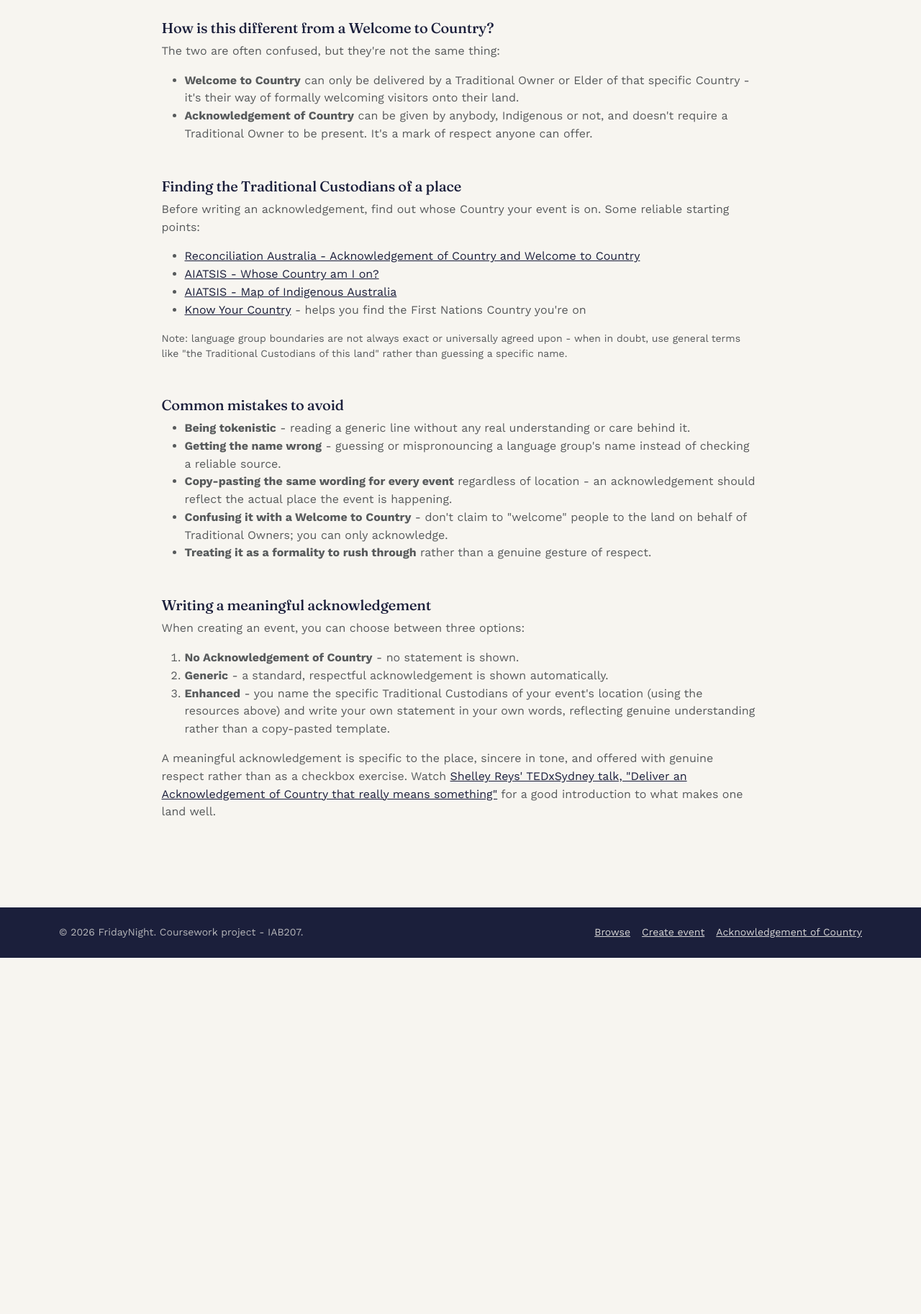
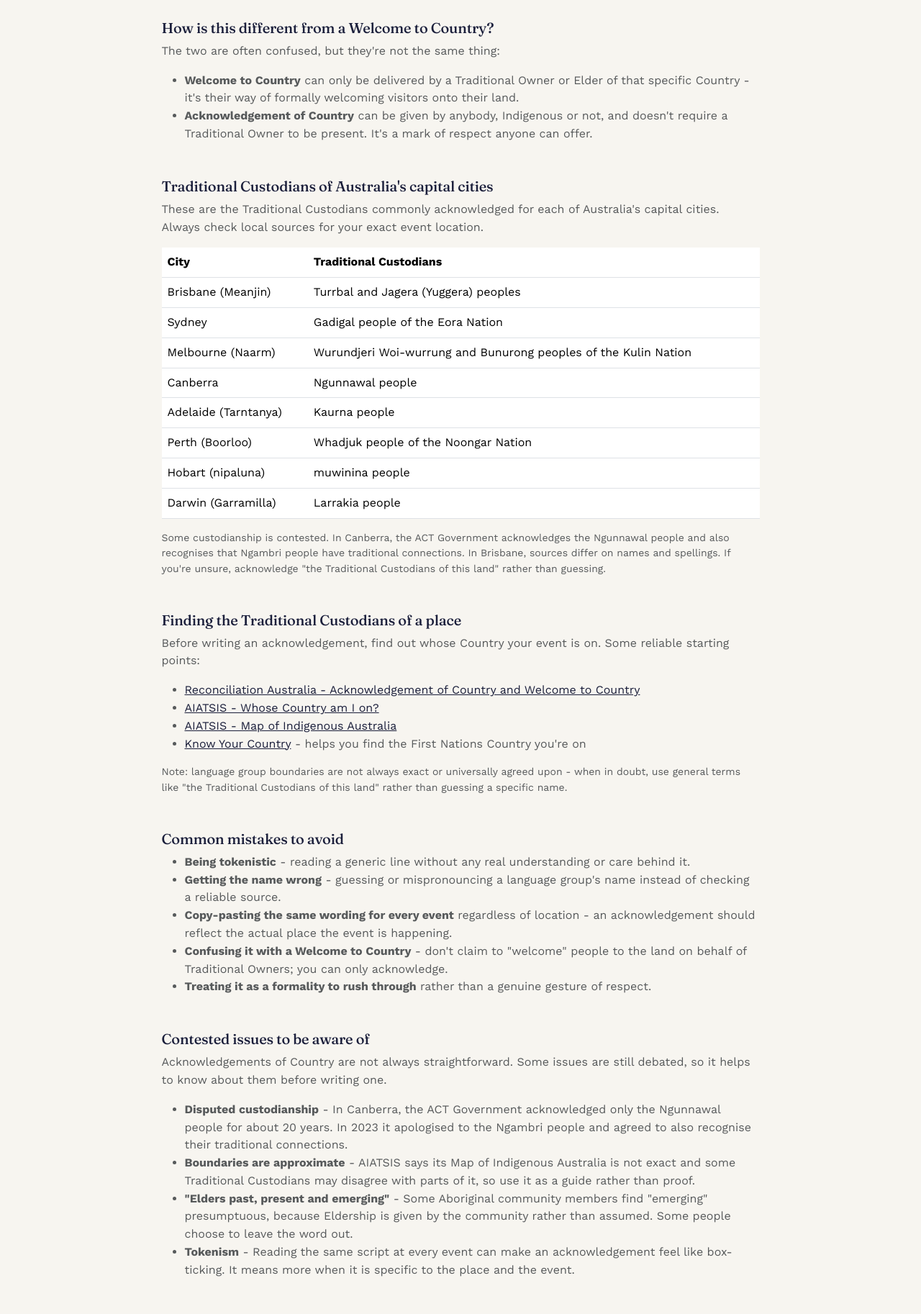
Before and after one commit to rohanbiju1234-hash/IAB207, a Flask app: page /acknowledgement-of-country in a window 1280 px wide. Shown: the part 342-2168 px from the top of the page at 72% size. Before the commit the page ends 1673 px from the top, so only its background shows below. Run offline with Flask 3, Linux system fonts and the light colour scheme; some libraries are stand-ins or nearby versions.

Commit message:
Merge search, acknowledgement page and comment fix; fix oversell and sold-out check

```diff
--- a/fridaynight/__init__.py
+++ b/fridaynight/__init__.py
@@ -13,7 +13,7 @@ login_manager = LoginManager()
 def create_app():
     app = Flask(__name__)
 
-    app.config['SECRET_KEY'] = 'change-this-to-something-random-before-deploying'
+    app.config['SECRET_KEY'] = 'a9a9be0f2a314870ef7ce195eb5ac792939212fd3e912c587006f2e381f20487'
     basedir = os.path.abspath(os.path.dirname(__file__))
     app.config['SQLALCHEMY_DATABASE_URI'] = 'sqlite:///' + os.path.join(basedir, 'fridaynight.db')
     app.config['UPLOAD_FOLDER'] = os.path.join(basedir, 'static', 'img')
--- a/fridaynight/templates/acknowledgement_info.html
+++ b/fridaynight/templates/acknowledgement_info.html
@@ -31,6 +31,59 @@
         </section>
 
         <section class="mb-5">
+          <h2 class="h5">Traditional Custodians of Australia's capital cities</h2>
+          <p class="text-muted">
+            These are the Traditional Custodians commonly acknowledged for each of Australia's capital cities. Always check local sources for your exact event location.
+          </p>
+          <table class="table">
+            <thead>
+              <tr>
+                <th>City</th>
+                <th>Traditional Custodians</th>
+              </tr>
+              </thead>
+              <tbody>
+                <tr>
+                  <td>Brisbane (Meanjin)</td>
+                  <td>Turrbal and Jagera (Yuggera) peoples</td>
+                </tr>
+                <tr>
+                  <td>Sydney</td>
+                  <td>Gadigal people of the Eora Nation</td>
+                </tr>
+                <tr>
+                    <td>Melbourne (Naarm)</td>
+                    <td>Wurundjeri Woi-wurrung and Bunurong peoples of the Kulin Nation</td>
+                </tr>
+                <tr>
+                  <td>Canberra</td>
+                  <td>Ngunnawal people</td>
+                </tr>
+                <tr>
+                   <td>Adelaide (Tarntanya)</td>
+                   <td>Kaurna people</td>
+                </tr>
+                <tr>
+                   <td>Perth (Boorloo)</td>
+                   <td>Whadjuk people of the Noongar Nation</td>
+                </tr>
+                <tr>
+                    <td>Hobart (nipaluna)</td>
+                    <td>muwinina people</td>
+                </tr>
+                <tr>
+                     <td>Darwin (Garramilla)</td>
+                     <td>Larrakia people</td>
+                </tr>
+              </tbody>
+          </table>
+
+          <p class="text-muted small">
+             Some custodianship is contested. In Canberra, the ACT Government acknowledges the Ngunnawal people and also recognises that Ngambri people have traditional connections. In Brisbane, sources differ on names and spellings. If you're unsure, acknowledge "the Traditional Custodians of this land" rather than guessing.
+          </p>
+        </section>
+
+        <section class="mb-5">
           <h2 class="h5">Finding the Traditional Custodians of a place</h2>
           <p class="text-muted">Before writing an acknowledgement, find out whose Country your event is on. Some reliable starting points:</p>
           <ul class="text-muted">
@@ -52,6 +105,28 @@
             <li><strong>Treating it as a formality to rush through</strong> rather than a genuine gesture of respect.</li>
           </ul>
         </section>
+
+        <section class="mb-5">
+          <h2 class="h5">Contested issues to be aware of</h2>
+          <p class="text-muted">
+            Acknowledgements of Country are not always straightforward. Some issues are still debated, so it helps to know about them before writing one.
+          </p>
+          <ul class="text-muted">
+            <li><strong>Disputed custodianship</strong> - In Canberra, the ACT Government acknowledged only the Ngunnawal people for about 20 years. In 2023 it apologised to the Ngambri people and agreed to also recognise their traditional connections.</li>
+            <li><strong>Boundaries are approximate</strong> - AIATSIS says its Map of Indigenous Australia is not exact and some Traditional Custodians may disagree with parts of it, so use it as a guide rather than proof.</li>
+            <li><strong>"Elders past, present and emerging"</strong> - Some Aboriginal community members find "emerging" presumptuous, because Eldership is given by the community rather than assumed. Some people choose to leave the word out.</li>
+            <li><strong>Tokenism</strong> - Reading the same script at every event can make an acknowledgement feel like box-ticking. It means more when it is specific to the place and the event.</li>
+            </ul>
+          </section>
+
+
+
+
+
+
+
+
+
 
         <section class="mb-5">
           <h2 class="h5">Writing a meaningful acknowledgement</h2>
--- a/fridaynight/views.py
+++ b/fridaynight/views.py
@@ -10,7 +10,7 @@ from werkzeug.utils import secure_filename
 from . import db
 from .models import User, Event, Booking, Comment
 from .forms import RegisterForm, LoginForm, EventForm, CommentForm, BookingForm, SearchForm
-from .ai_search import rank_events_by_query   # AI-enhanced discovery - see ai_search.py
+from .ai_search import rank_events_by_query, keyword_search   # AI-enhanced discovery - see ai_search.py
 
 main = Blueprint('main', __name__)
 
@@ -38,6 +38,7 @@ def index():
     search_form = SearchForm()
     query = request.args.get('query', '').strip()
     category = request.args.get('category', 'all')
+    mode = request.args.get('mode', 'smart')    # 'smart' or 'keyword'
 
     events = Event.query.order_by(Event.event_date.asc()).all()
     for e in events:
@@ -47,15 +48,16 @@ def index():
         events = [e for e in events if e.category.lower() == category.lower()]
 
     if query:
-        # AI-enhanced discovery: ranks by semantic similarity instead of
-        # exact substring matching alone. See ai_search.py for the approach
-        # and how to swap in sentence-transformers embeddings.
-        events = rank_events_by_query(events, query)
+        if mode == 'keyword':
+            events = keyword_search(events, query)
+        else:
+            events = rank_events_by_query(events, query)
 
     categories = ['All', 'Jazz', 'Rock', 'Hip-Hop', 'EDM', 'R&B']
     return render_template(
         'index.html', events=events, search_form=search_form,
-        query=query, active_category=category, categories=categories
+        query=query, active_category=category, categories=categories,
+        mode=mode
     )
 
 
@@ -74,7 +76,7 @@ def event_details(event_id):
             flash('Please log in to do that.', 'warning')
             return redirect(url_for('main.login'))
 
-        if 'submit' in request.form and comment_form.validate_on_submit() and request.form.get('form_name') == 'comment':
+        if request.form.get('form_name') == 'comment' and comment_form.validate_on_submit():
             comment = Comment(body=comment_form.body.data, author=current_user, event=event)
             db.session.add(comment)
             db.session.commit()
@@ -86,8 +88,16 @@ def event_details(event_id):
                 flash('This event is not currently open for booking.', 'danger')
                 return redirect(url_for('main.event_details', event_id=event.id))
 
+            quantity = booking_form.quantity.data
+
+            # reject bookings larger than the remaining capacity so an event can never be oversold
+            tickets_left = event.capacity - event.tickets_sold
+            if quantity > tickets_left:
+                flash(f'Only {tickets_left} ticket{"s" if tickets_left != 1 else ""} left for this event. '
+                      'Please reduce the quantity.', 'danger')
+                return redirect(url_for('main.event_details', event_id=event.id))
+
             unit_price = float(event.ticket_price) if booking_form.ticket_type.data == 'Standard Admission' else float(event.ticket_price) + 25
-            quantity = booking_form.quantity.data
             booking = Booking(
                 order_reference=generate_order_reference(),
                 ticket_type=booking_form.ticket_type.data,
@@ -98,8 +108,9 @@ def event_details(event_id):
             )
             db.session.add(booking)
 
-            # naive sold-out check based on capacity
-            if event.tickets_sold + quantity >= event.capacity:
+            # flip to Sold Out when this booking takes the last tickets. tickets_left was worked
+            # out before the booking was attached to the event, so it is not counted twice.
+            if quantity == tickets_left:
                 event.status = Event.STATUS_SOLD_OUT
 
             db.session.commit()
--- a/requirements.txt
+++ b/requirements.txt
@@ -5,8 +5,8 @@ Flask-WTF
 Bootstrap-Flask
 email_validator
 werkzeug
+gunicorn==20.1.0
 
-# Add ONE of these when you upgrade ai_search.py to real semantic search:
+# Optional: real semantic search (fridaynight/ai_search.py). Too heavy for a
+# PythonAnywhere free account, so the app falls back to keyword search without it.
 # sentence-transformers
-# huggingface_hub
-# openai
```
Also changed, not shown: fridaynight/ai_search.py (+46 -55 lines).
